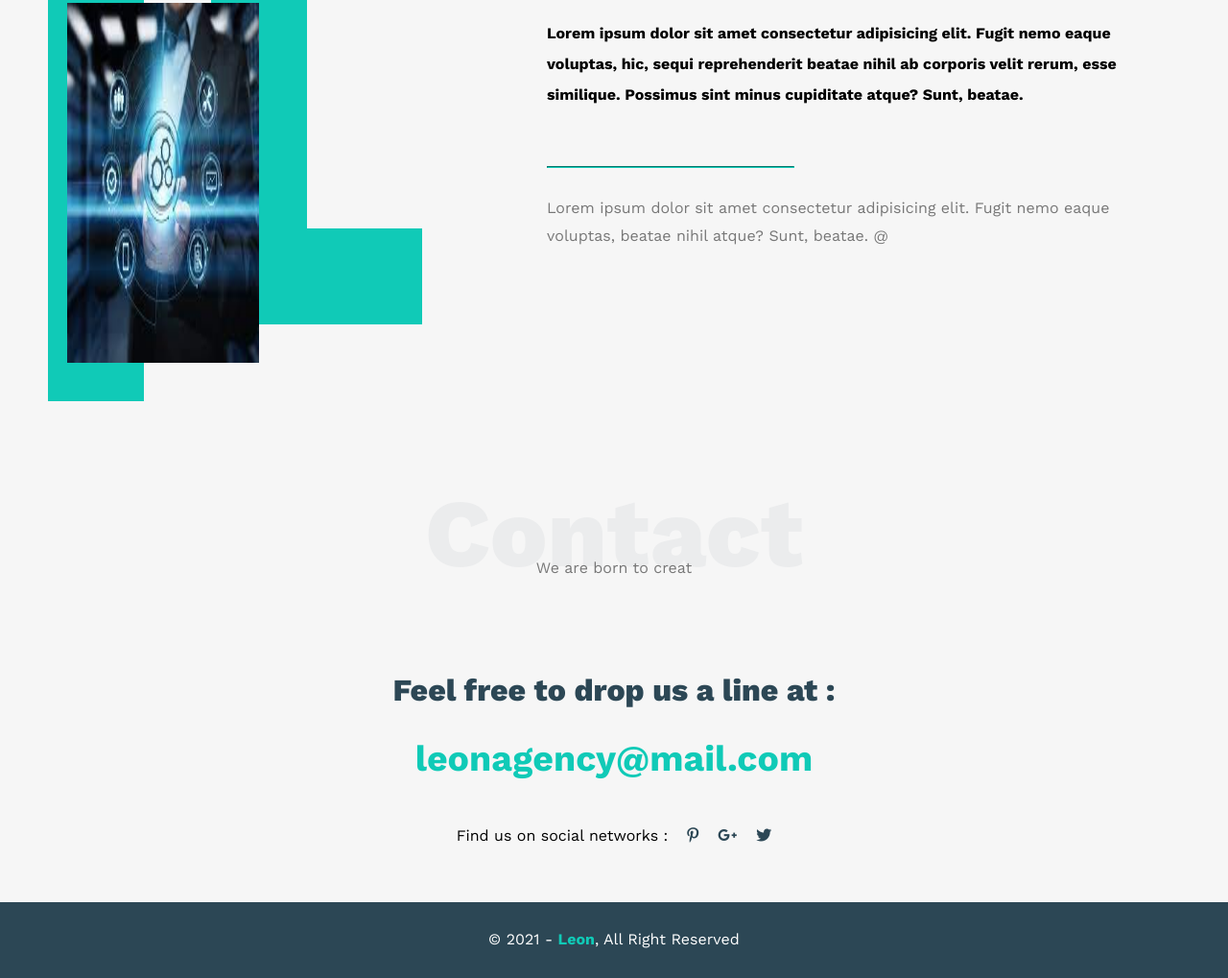
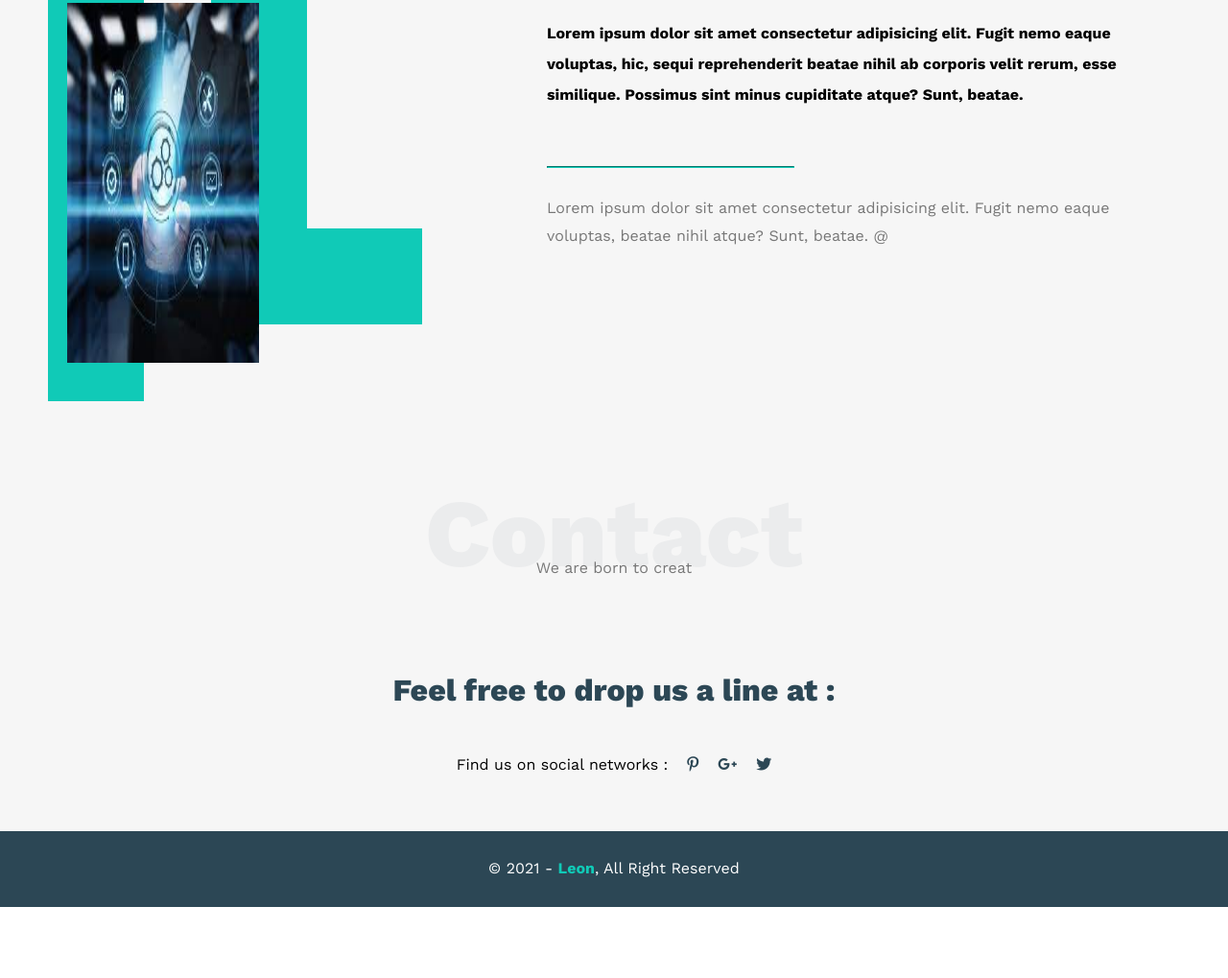
Before and after one commit to hayook/Leon-Template, a plain HTML site: page index.html in a window 1280 px wide. Shown: the part 3082-4101 px from the top of the page at 96% size. After the commit the page ends 4027 px from the top, so only its background shows below. Drawn offline with nearby package versions, Linux system fonts and the light colour scheme.

Commit message:
remove the emeil

```diff
--- a/index.html
+++ b/index.html
@@ -201,7 +201,7 @@
             <div class="contact-content">
                 <div class="email">
                     <h1>Feel free to drop us a line at : </h1>
-                    <a href="mailto:leonagency@mail.com?subject=Contact" title="Contact"><h2>leonagency@mail.com</h2></a>
+                    <!-- <a href="mailto:leonagency@mail.com?subject=Contact" title="Contact"><h2>leonagency@mail.com</h2></a> -->
                 </div>
                 <div class="social-media">
                     <p>Find us on social networks : </p>
```
